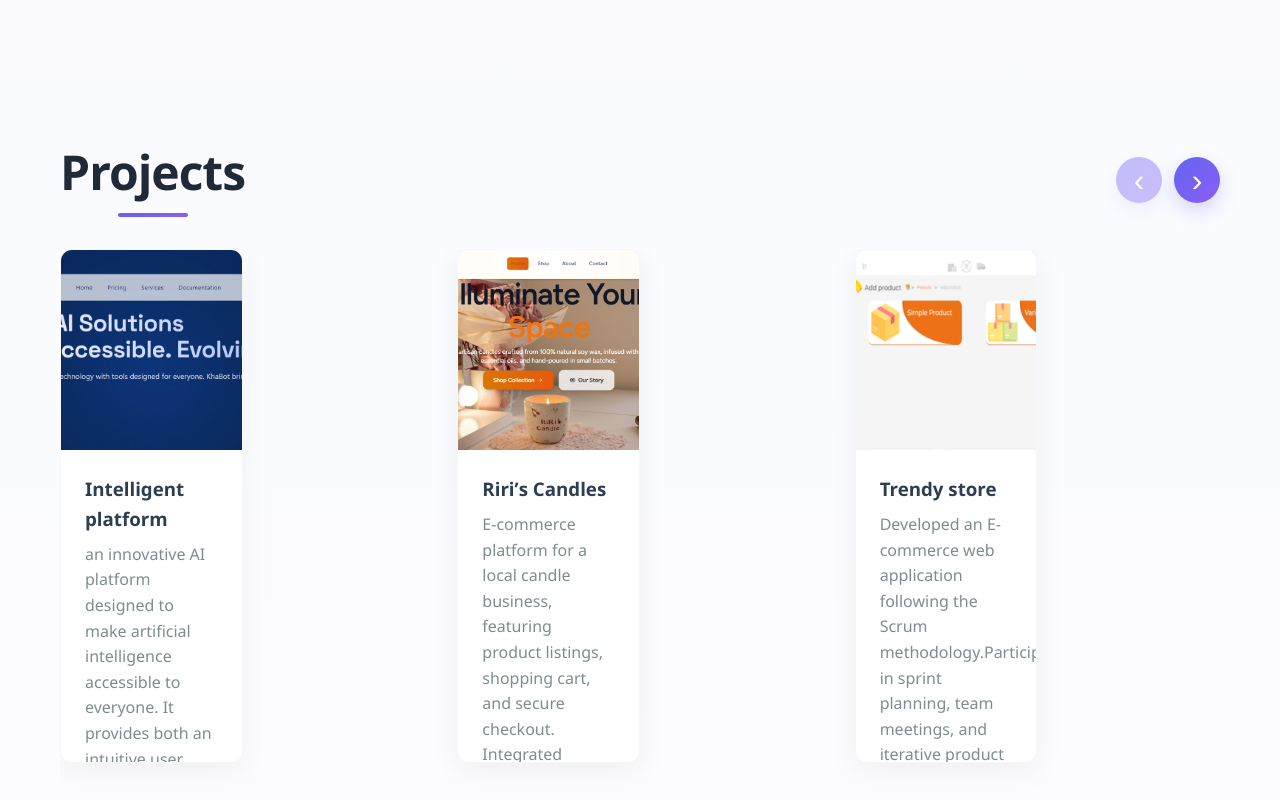
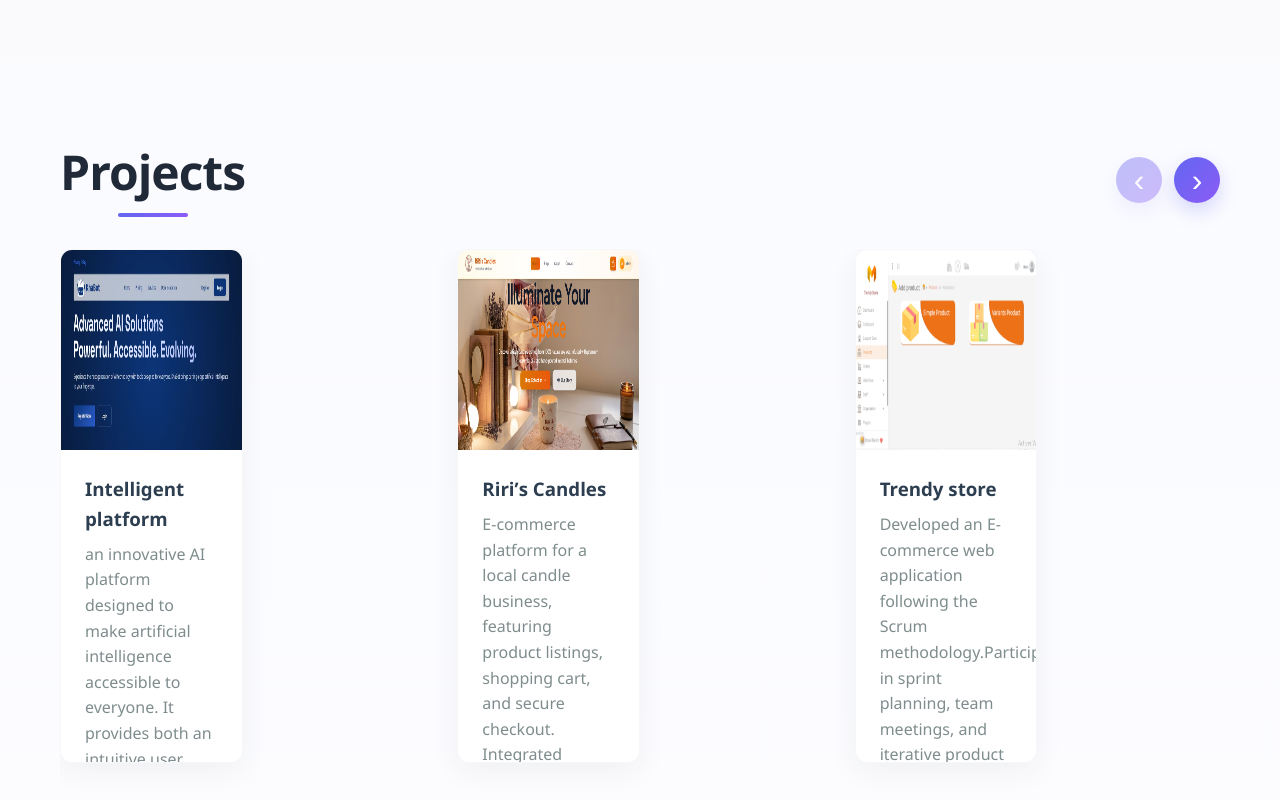
Before and after one commit to ranimhosni/portfolio_template, a Vue app: page / in a window 1280 px wide. Shown: the part 2925-3725 px from the top of the page. Built offline with nearby package versions, Linux system fonts and the light colour scheme; a web font is replaced by a local one.

Commit message:
adding project

```diff
--- a/src/components/ProjectsSection.vue
+++ b/src/components/ProjectsSection.vue
@@ -225,7 +225,7 @@ export default {
 .project-image img {
   width: 100%;
   height: 100%;
-  object-fit: cover;
+  object-fit: fill;
   transition: transform 0.3s ease;
 }
 
```
